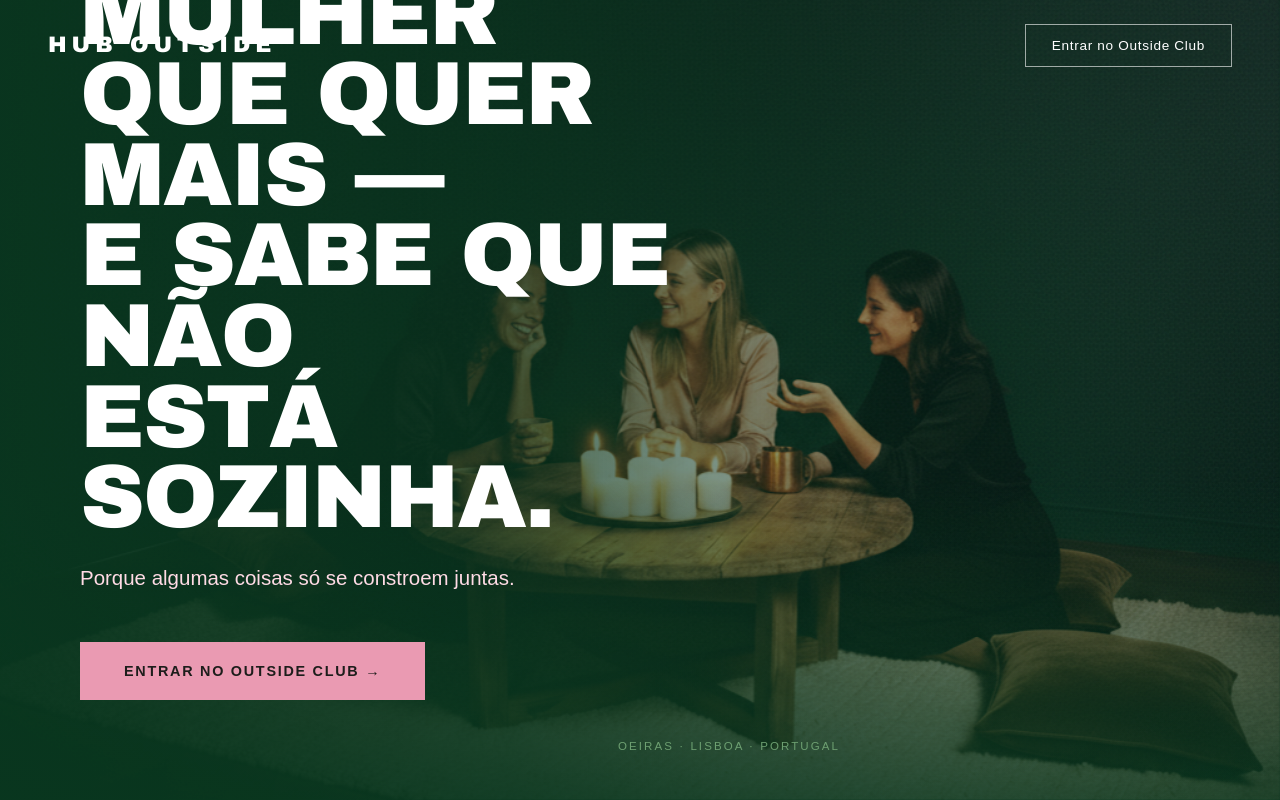
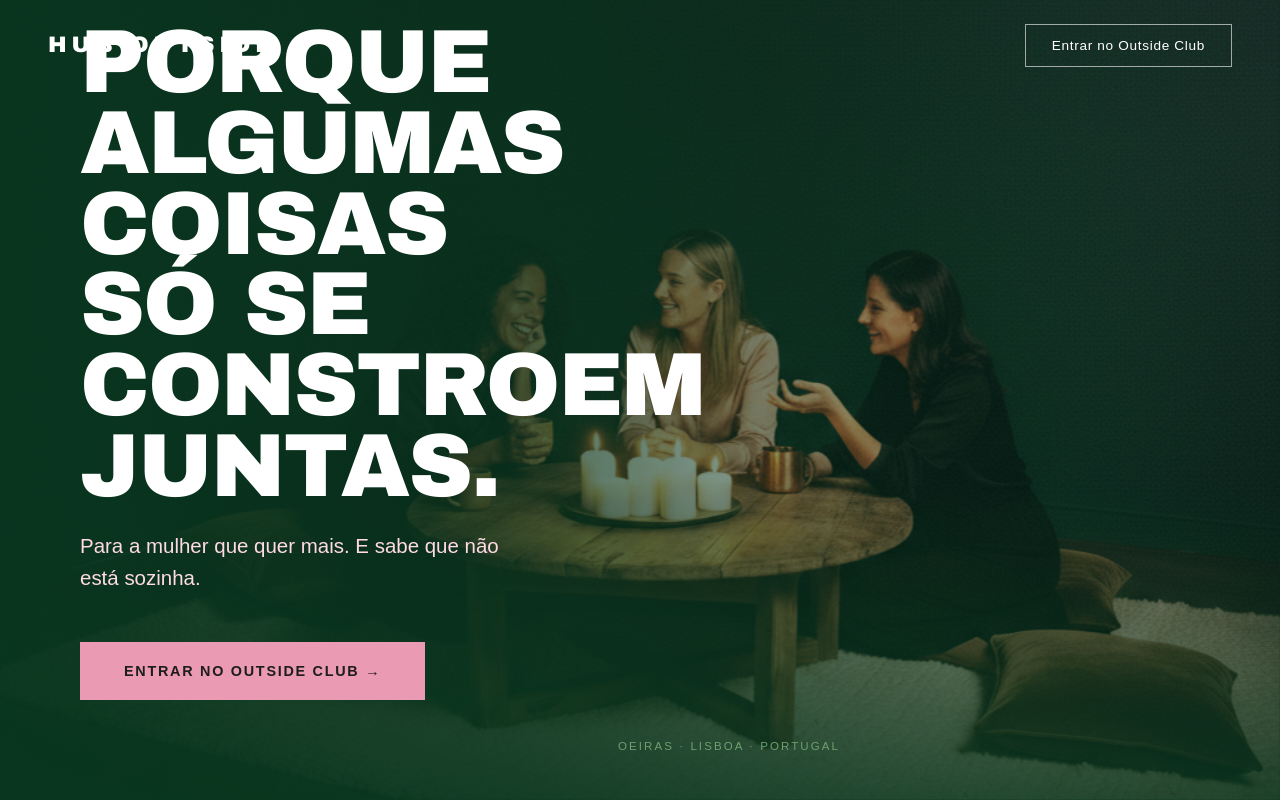
Before and after one commit to vanessapeq/huboutside, a plain HTML site: page index.html in a window 1280 px wide. Shown: the top 800 px of the page. Drawn offline with Linux system fonts and the light colour scheme; a web font is replaced by a local one.

Commit message:
copy: revert hero to original headline and subtitle

```diff
--- a/index.html
+++ b/index.html
@@ -41,8 +41,8 @@
             </div>
             <div class="hero-content">
                 <div class="hero-text">
-                    <h1 class="reveal">Para a mulher<br>que quer mais —<br>e sabe que não<br>está sozinha.</h1>
-                    <p class="hero-subtitle reveal">Porque algumas coisas só se constroem juntas.</p>
+                    <h1 class="reveal">Porque<br>algumas coisas<br>só se constroem<br>juntas.</h1>
+                    <p class="hero-subtitle reveal">Para a mulher que quer mais. E sabe que não<br>está sozinha.</p>
                     <a href="#cta-final" class="btn-primary reveal">Entrar no Outside Club &rarr;</a>
                 </div>
                 <div class="hero-location reveal">Oeiras &middot; Lisboa &middot; Portugal</div>
```
